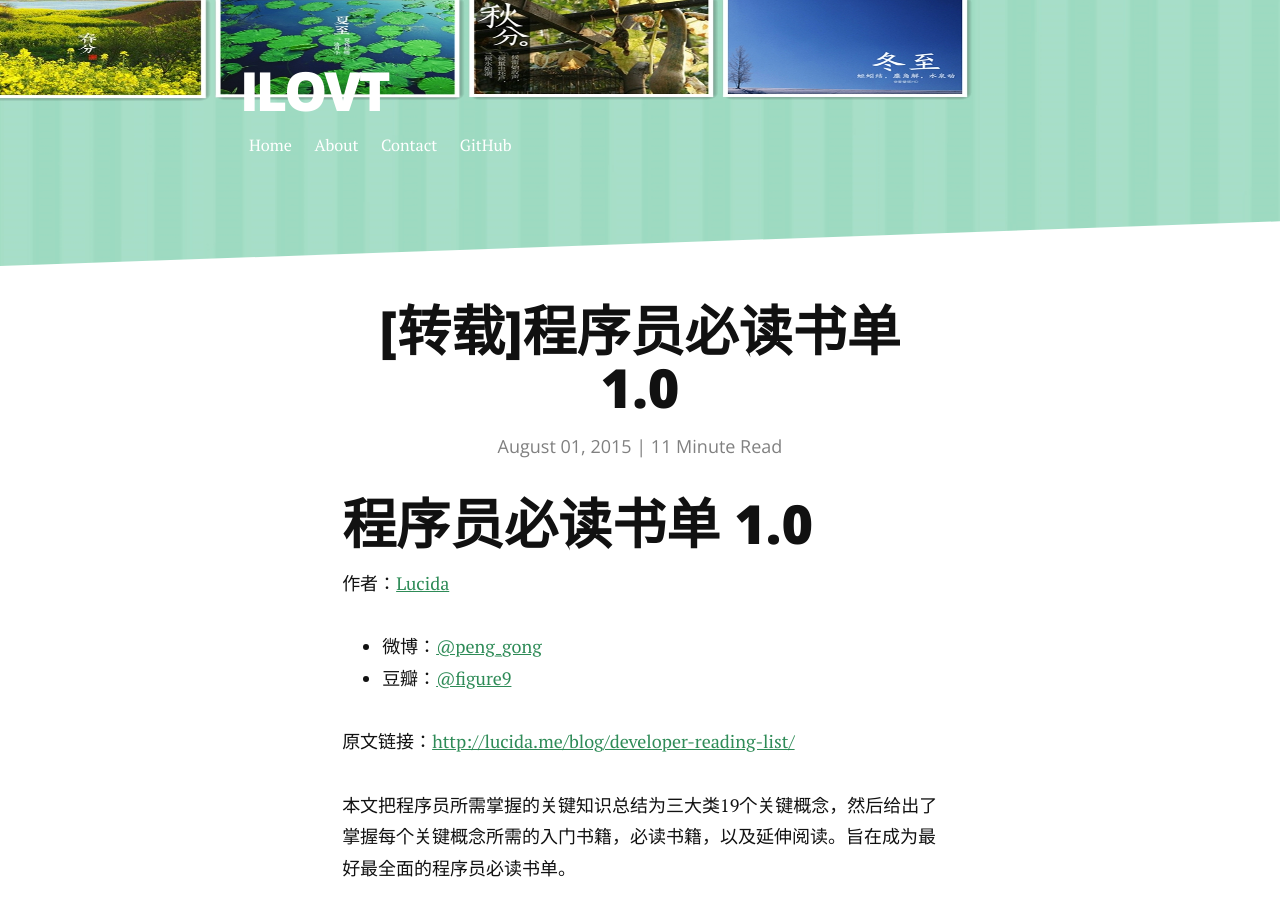
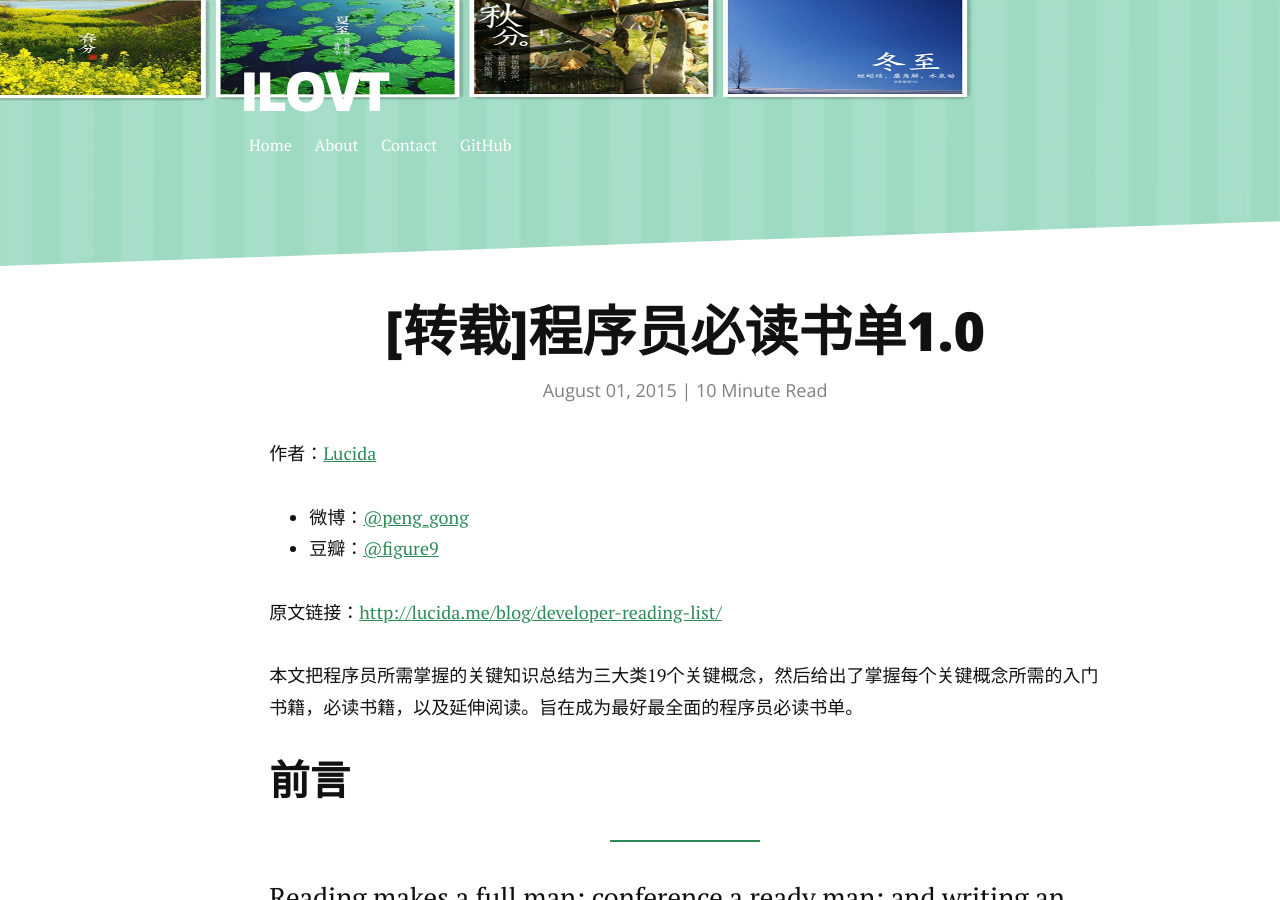
Before and after one commit to ChNan/chnan.github.io, a Jekyll site: the page built from _posts/2015-08-01-[转载]程序员必读书单1.0.markdown, in a window 1280 px wide and 900 px high. Built offline with Jekyll 4.4.1, drawn with Linux system fonts in a browser that asks for light colours; nearby versions of some CDN libraries; Markdown is read by kramdown in place of the engine named in the settings; comment, search, counter and statistics services are not loaded.

Commit message:
modify margin-left and width

```diff
--- a/_layouts/post.html
+++ b/_layouts/post.html
@@ -1,7 +1,10 @@
 ---
 layout: default
 ---
-<div class="post">
+<div class="post" style="
+    width: 1117px;
+    margin-left: -3cm;
+">
 	{% if page.image %}
 		<div class="featuredImage">
 	  		<img src="{{ site.url }}/assets/img/{{ page.image }}" alt="" />
--- a/_posts/2015-08-01-[转载]程序员必读书单1.0.markdown
+++ b/_posts/2015-08-01-[转载]程序员必读书单1.0.markdown
@@ -4,10 +4,6 @@ title:  "[转载]程序员必读书单1.0"
 date:   2015-08-01
 ---
 <article class="hentry" role="article">
-
-<h1>程序员必读书单 1.0</h1>
-
-
 <div class="entry-content">
   <p>作者：<a href="http://lucida.me/about">Lucida</a></p>
 
```
